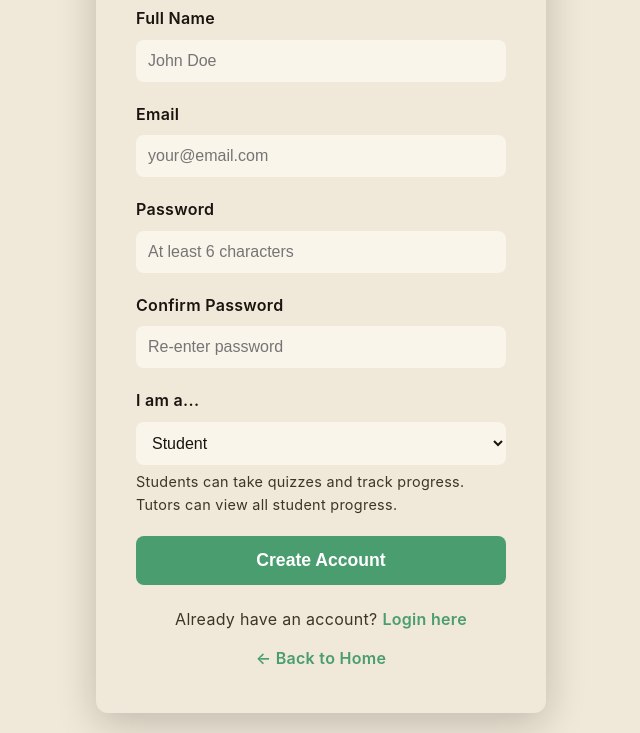
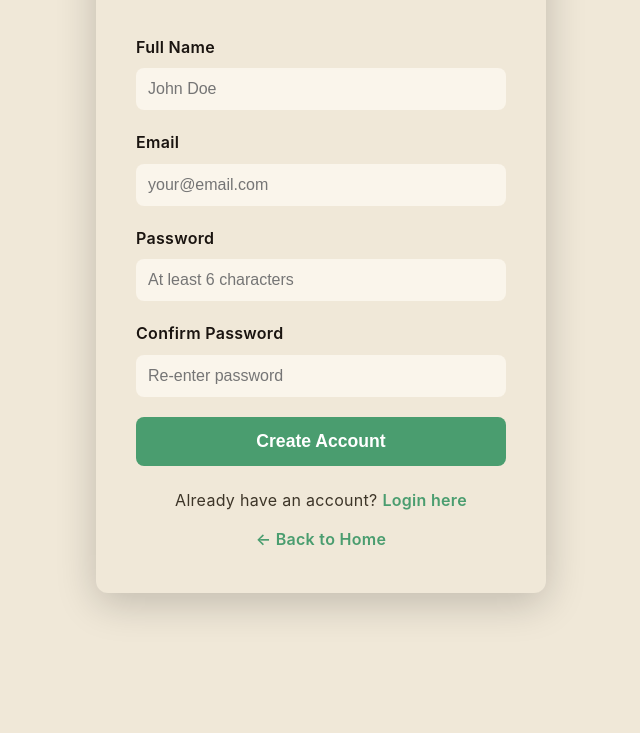
Before and after one commit to TheAssassin001/Language_tutor, a plain HTML site: page signup.html in a window 1280 px wide. Shown: the part 158-891 px from the top of the page, without its empty margins (319-959 px from the left). After the commit the page ends 800 px from the top, so only its background shows below. Drawn offline with Linux system fonts and the light colour scheme.

Commit message:
Restrict tutor account creation to administrators only
Frontend:
- Removed tutor option from signup form
- All public signups are now student accounts

Backend:
- Added validation to reject tutor role in signup
- Force all public signups to student role
- Return 403 error if tutor signup attempted

Security: Tutors must be created manually by admins

```diff
--- a/signup.html
+++ b/signup.html
@@ -159,14 +159,8 @@
           <div class="form-error" id="confirmPasswordError"></div>
         </div>
 
-        <div class="form-group">
-          <label for="role">I am a...</label>
-          <select id="role" name="role" required>
-            <option value="student">Student</option>
-            <option value="tutor">Tutor / Teacher</option>
-          </select>
-          <div class="role-info">Students can take quizzes and track progress. Tutors can view all student progress.</div>
-        </div>
+        <!-- Role is automatically set to 'student' for public signups -->
+        <input type="hidden" id="role" name="role" value="student">
 
         <button type="submit" class="btn-submit" id="submitBtn">
           Create Account
```
Also changed, not shown: server/routes/auth.js (+11 -2 lines).
